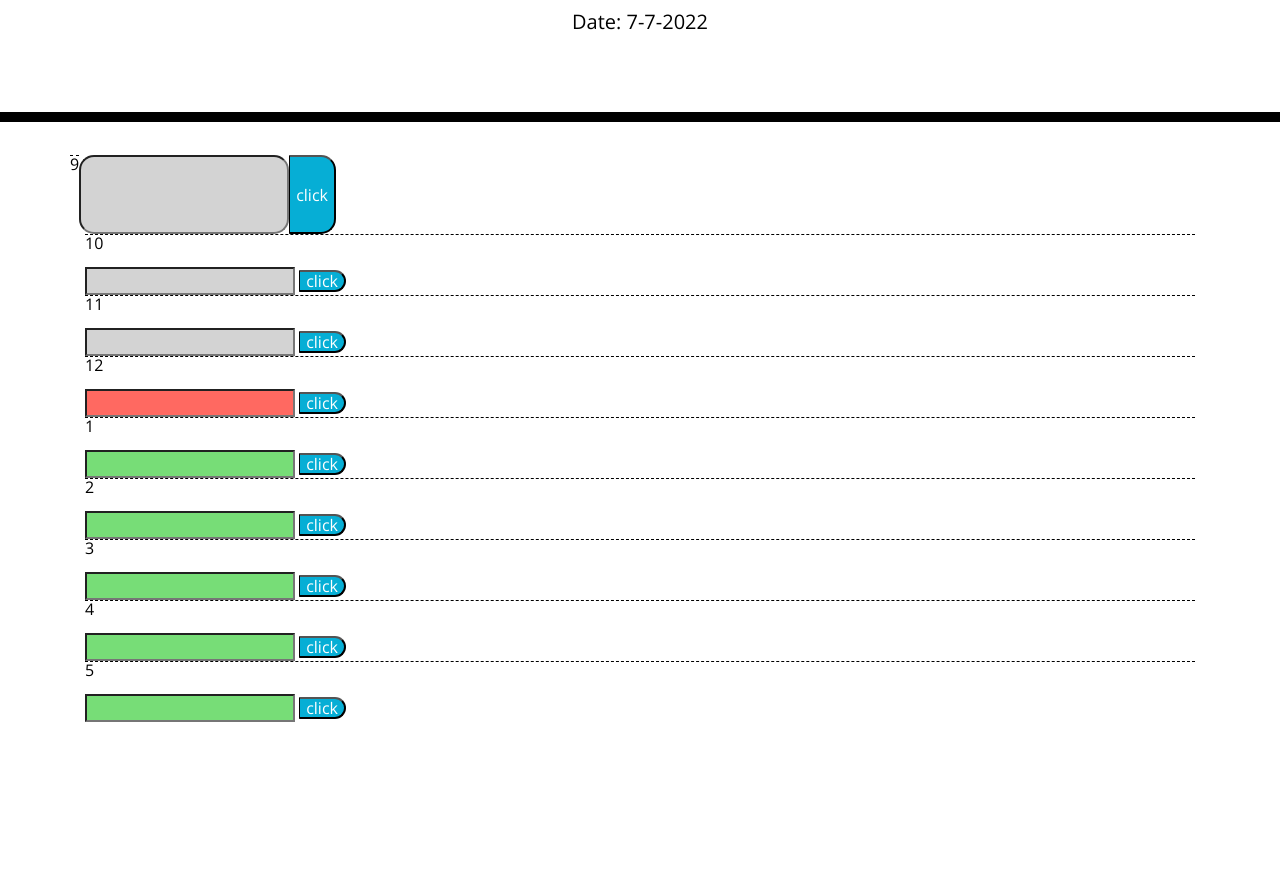
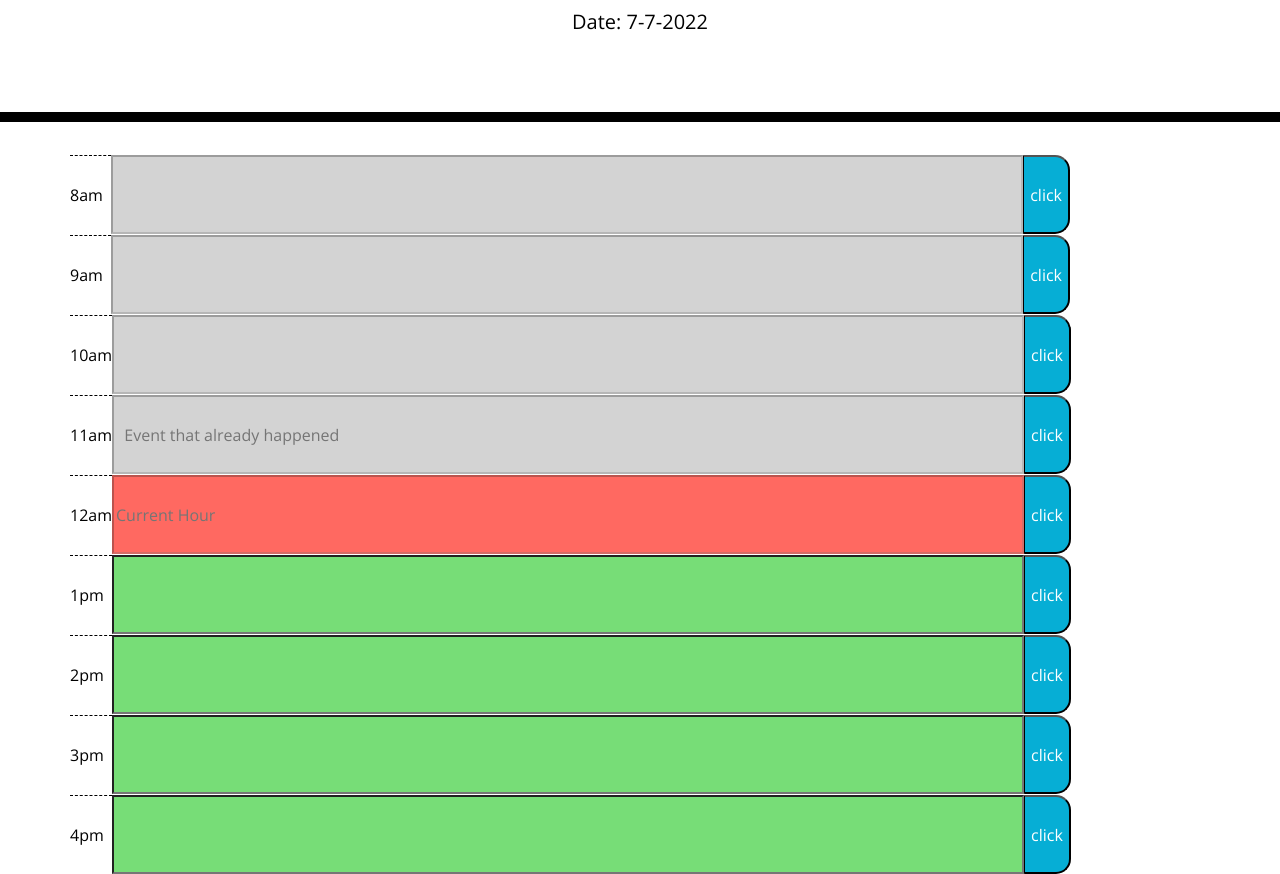
Before and after one commit to cr7st74n/Work-Day-Scheduler, a plain HTML site: page index.html in a window 1280 px wide. Shown: the part 182-1056 px from the top of the page. Before the commit the page ends 904 px from the top, so only its background shows below. Drawn offline with nearby package versions, Linux system fonts and the light colour scheme.

Commit message:
Update: I have hadd new tags and a diferent Style in CSS, Also disable some imput tags that represent the past and present

```diff
--- a/CSS/style.css
+++ b/CSS/style.css
@@ -37,22 +37,27 @@ textarea {
 }
 
 .hour {
+  display: flex;
+  align-items: center;
   background-color: #ffffff;
   color: #000000;
   border-top: 1px dashed #000000;
 }
 
 .past {
+  width: 80%;
   background-color: #d3d3d3;
   color: white;
 }
 
 .present {
+  width: 80%;
   background-color: #ff6961;
   color: white;
 }
 
 .future {
+  width: 80%;
   background-color: #77dd77;
   color: white;
 }
--- a/JS/app.js
+++ b/JS/app.js
@@ -1,9 +1,28 @@
 var dayCal = document.querySelector("#currentDay");
+var pastImp = document.querySelector("#opt1");
+var pastImp1 = document.querySelector("#opt2");
+var pastImp2 = document.querySelector("#opt3");
+var pastImp3 = document.querySelector("#opt4");
+var pastImp4 = document.querySelector("#opt5");
+var button = document.querySelectorAll(".saveBtn")
+var FutureDate = document.querySelector(".future")
+
+console.log(FutureDate);
+
+pastImp.disabled = true;
+pastImp1.disabled = true;
+pastImp2.disabled = true;
+pastImp3.disabled = true;
+pastImp4.disabled = true;
+
 
 var today = new Date();
-
 var dateToday  = "Date: "+(today.getMonth()+1)+"-"+today.getDate()+"-"+today.getFullYear();
 
-console.log(dateToday);
+dayCal.textContent = dateToday;
 
-dayCal.textContent = dateToday;
+// for (var i=0; button.length;i++){
+//     button[0].addEventListener("click",function(){
+//        // localStorage.setItem("saveDate","hola meco");
+//     });
+// }
--- a/index.html
+++ b/index.html
@@ -28,39 +28,55 @@
       <p class="lead">A simple calendar app for scheduling your work day</p>
       <p id="currentDay" class="lead"></p>
     </header>
-    <div class="container">
+    <div class="container time-block">
       <div class="row">
-        <p class="hour" >9</p>
-        <input class="past time-block" type="text">
+        <div class="hour">8am  </div>
+        <input id="opt1" class="past" type="text">
         <button class="saveBtn" >click</button>
       </div>
-
-      <p class="hour" >10</p>
-      <input class="past" type="text">
+      <div class="row">
+        <div class="hour">9am  </div>
+        <input id="opt2" class="past" type="text">
         <button class="saveBtn" >click</button>
-      <p class="hour" >11</p>
-      <input class="past" type="text">
+      </div>
+      <div class="row">
+        <div class="hour">10am</div>
+        <input id="opt3" class="past" type="text">
         <button class="saveBtn" >click</button>
-      <p class="hour" >12</p>
-      <input class="present" type="text">
+      </div>
+      <div class="row">
+        <div class="hour">11am</div>
+        <input id="opt4" class="past" placeholder="  Event that already happened" type="text">
         <button class="saveBtn" >click</button>
-      <p class="hour" >1</p>
-      <input class="future" type="text">
+      </div>
+      <div class="row">
+        <div class="hour">12am</div>
+        <input id="opt5" class="present" placeholder="Current Hour" type="text">
         <button class="saveBtn" >click</button>
-      <p class="hour" >2</p>
-      <input class="future" type="text">
-      <button class="saveBtn" >click</button>
-      <p class="hour" >3</p>
-      <input class="future" type="text">
-      <button class="saveBtn" >click</button>
-      <p class="hour" >4</p>
-      <input class="future" type="text">
-      <button class="saveBtn" >click</button>
-      <p class="hour" >5</p>
+      </div>
+      <div class="row">
+        <div class="hour">1pm  </div>
         <input class="future" type="text">
         <button class="saveBtn" >click</button>
       </div>
+      <div class="row">
+        <div class="hour">2pm  </div>
+        <input class="future" type="text">
+        <button class="saveBtn" >click</button>
+      </div>
+      <div class="row">
+        <div class="hour">3pm  </div>
+        <input class="future" type="text">
+        <button class="saveBtn" >click</button>
+      </div>
+      <div class="row">
+        <div class="hour">4pm  </div>
+        <input class="future" type="text">
+        <button class="saveBtn" >click</button>
+      </div>
+    </div>
 
+    <script src="https://code.jquery.com/jquery-3.6.0.min.js"></script>
     <script src="https://cdnjs.cloudflare.com/ajax/libs/jquery/3.2.1/jquery.min.js"></script>
     <script src="https://cdnjs.cloudflare.com/ajax/libs/moment.js/2.24.0/moment.min.js"></script>
     <script src="./JS/app.js"></script>
```
Lines whose indentation alone changed are shown as unchanged.
